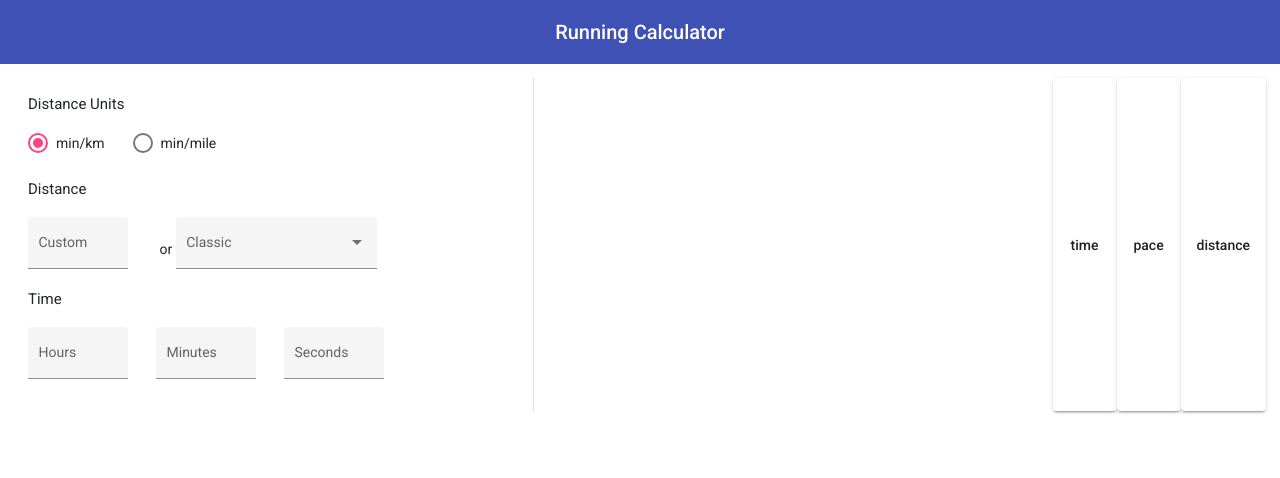
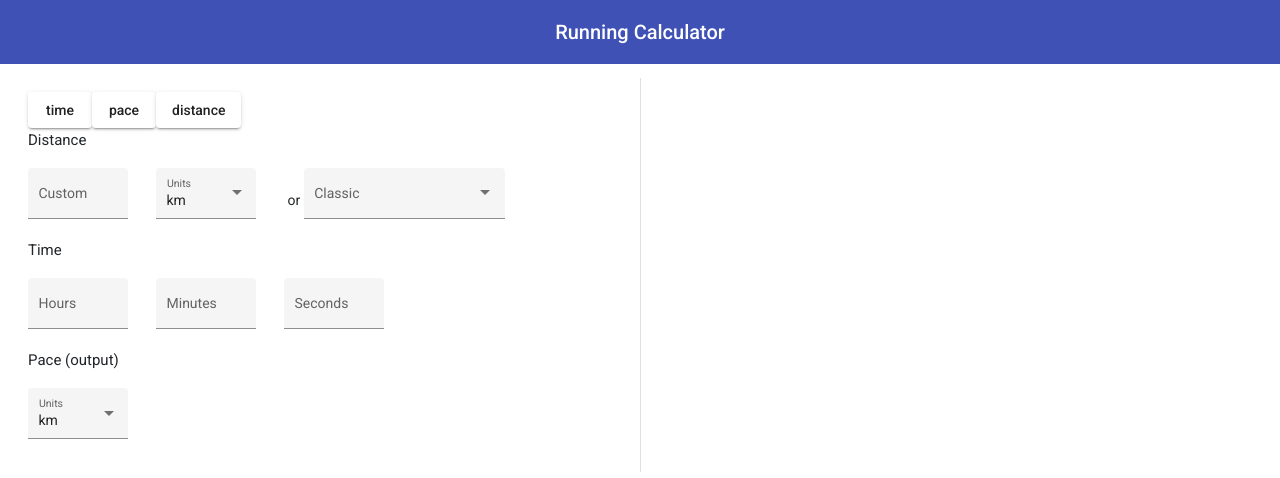
Before and after one commit to AlexHurrell/running-pace-calculator, an Angular app: page /calculate/1 in a window 1280 px wide. Shown: the top 478 px of the page. Built offline with nearby package versions, Linux system fonts and the light colour scheme.

Commit message:
distance units

```diff
--- a/src/app/modules/run-stepper/calculate-page/calculate-page.component.html
+++ b/src/app/modules/run-stepper/calculate-page/calculate-page.component.html
@@ -1,18 +1,12 @@
+<div class="calculation-results">
   <div class="input-area" [formGroup]="form">
-  <section class="units mb-4">
-    <h4>Distance Units</h4>
-    <mat-radio-group
-      (change)="classicDistance()"
-      [(ngModel)]="distanceUnit"
-      [ngModelOptions]="{ standalone: true }"
-    >
-      <mat-radio-button class="small-field" value="km">min/km</mat-radio-button>
-      <mat-radio-button class="small-field" value="mile"
-        >min/mile</mat-radio-button
-      >
-    </mat-radio-group>
-  </section>
+    <div>
+      <button [routerLink]="['../time']" mat-raised-button>time</button>
 
+      <button [routerLink]="['../pace']" mat-raised-button>pace</button>
+
+      <button [routerLink]="['../distance']" mat-raised-button>distance</button>
+    </div>
     <section
       class="distance"
       *ngIf="choice === choices.Time || choice === choices.Pace"
@@ -29,7 +23,18 @@
           (keydown)="distanceChange()"
         />
       </mat-form-field>
-    or
+      <mat-form-field class="small-field" appearance="fill">
+        <mat-label>Units</mat-label>
+        <mat-select
+          (selectionChange)="classicDistance()"
+          [(ngModel)]="distanceUnit"
+          [ngModelOptions]="{ standalone: true }"
+        >
+          <mat-option value="km">km</mat-option>
+          <mat-option value="mile">mile</mat-option>
+        </mat-select>
+      </mat-form-field>
+      <span class="mr-2"> or </span>
       <mat-form-field appearance="fill">
         <mat-label>Classic</mat-label>
         <mat-select
@@ -108,11 +113,33 @@
           </mat-option>
         </mat-select>
       </mat-form-field>
+    </section>
 
-    <!-- <ng-container *ngIf="this.form.value.units === 'km'; else miles">
-      per km
-    </ng-container>
-    <ng-template #miles> per mile</ng-template> -->
+    <section *ngIf="choice === choices.Pace">
+      <h4>Pace (output)</h4>
+      <mat-form-field class="small-field" appearance="fill">
+        <mat-label>Units</mat-label>
+        <mat-select formControlName="paceUnits">
+          <mat-option *ngFor="let unit of paceUnits" [value]="unit">
+            {{ unit }}
+          </mat-option>
+        </mat-select>
+      </mat-form-field>
+    </section>
+
+    <section class="units mb-4" *ngIf="choice === choices.Distance">
+      <h4>Distance (output)</h4>
+      <mat-form-field class="small-field" appearance="fill">
+        <mat-label>Units</mat-label>
+        <mat-select
+          (selectionChange)="classicDistance()"
+          [(ngModel)]="distanceUnit"
+          [ngModelOptions]="{ standalone: true }"
+        >
+          <mat-option value="km">km</mat-option>
+          <mat-option value="mile">mile</mat-option>
+        </mat-select>
+      </mat-form-field>
     </section>
   </div>
 
@@ -174,7 +201,8 @@
         >
         <span
           *ngIf="
-          this.form.value.customDistance > 1 && this.form.value.units === 'mile'
+            this.form.value.customDistance > 1 &&
+            this.form.value.units === 'mile'
           "
           >s</span
         >
@@ -193,7 +221,8 @@
         >
         <span
           *ngIf="
-          this.form.value.customDistance > 1 && this.form.value.units === 'mile'
+            this.form.value.customDistance > 1 &&
+            this.form.value.units === 'mile'
           "
           >s</span
         >
@@ -219,12 +248,7 @@
         >
       </h1>
       your pace would need to be
-    <h1>{{ this.result }} per {{ this.form.value.units }}.</h1>
+      <h1>{{ this.result }} per {{ this.form.value.paceUnits }}.</h1>
     </h2>
   </div>
-
-<button [routerLink]="['../time']" mat-raised-button>time</button>
-
-<button [routerLink]="['../pace']" mat-raised-button>pace</button>
-
-<button [routerLink]="['../distance']" mat-raised-button>distance</button>
+</div>
--- a/src/app/modules/run-stepper/calculate-page/calculate-page.component.scss
+++ b/src/app/modules/run-stepper/calculate-page/calculate-page.component.scss
@@ -1,5 +1,8 @@
 :host {
   display: block;
+}
+
+.calculation-results {
   padding: 1em;
   display: flex;
   justify-content: space-between;
--- a/src/app/modules/run-stepper/calculate-page/calculate-page.component.ts
+++ b/src/app/modules/run-stepper/calculate-page/calculate-page.component.ts
@@ -156,11 +156,7 @@ export class CalculatePageComponent implements OnInit {
     });
 
     this.form.valueChanges.subscribe((formValue) => {
-      console.log(this.form.valid);
-      console.log(formValue);
-
       if (this.form.valid) {
-        console.log(formValue);
         if (this.choice === Choices.Pace) {
           this.result = this.paceResult(formValue);
         } else if (this.choice === Choices.Distance) {
@@ -175,7 +171,6 @@ export class CalculatePageComponent implements OnInit {
   }
 
   isRequired(choice1: Choices): ValidatorFn {
-    console.log(choice1, this.choice);
     return (formControl) => {
       if (choice1 === this.choice) return null;
       if (formControl.value) return null;
@@ -184,7 +179,7 @@ export class CalculatePageComponent implements OnInit {
   }
 
   classicDistance(event?: MatSelectChange) {
-    if (this.choice === Choices.Distance) return;
+    console.log('hi');
     if (!event) {
       if (this.selectedDistance) {
         if (this.distanceUnit === 'km') {
@@ -210,6 +205,7 @@ export class CalculatePageComponent implements OnInit {
           units: this.distanceUnit,
         });
       } else {
+        console.log(this.distanceUnit);
         this.form.patchValue({
           customDistance: event.value.miles,
           units: this.distanceUnit,
@@ -236,7 +232,10 @@ export class CalculatePageComponent implements OnInit {
       Number(formValue.time.hours) * 3600 +
       Number(formValue.time.minutes) * 60 +
       Number(formValue.time.seconds);
-    let pace = seconds / Number(formValue.customDistance);
+    let pace =
+      (seconds * (formValue.paceUnits === 'km' ? 1 : 1.60934)) /
+      (Number(formValue.customDistance) *
+        (formValue.units === 'km' ? 1 : 1.60934));
 
     let paceHours = String(Math.floor(pace / 3600)).padStart(2, '0');
     pace %= 3600;
--- a/src/app/modules/run-stepper/run-selection-page/run-selection-page.component.scss
+++ b/src/app/modules/run-stepper/run-selection-page/run-selection-page.component.scss
@@ -10,8 +10,10 @@
   flex-direction: row;
 }
 
-::ng-deep .mat-radio-button .mat-radio-container {
-  display: none;
+:host::ng-deep {
+  .mat-radio-button .mat-radio-container {
+    display: none;
+  }
 }
 
 .icon-display {
```
Lines whose indentation alone changed are shown as unchanged.
